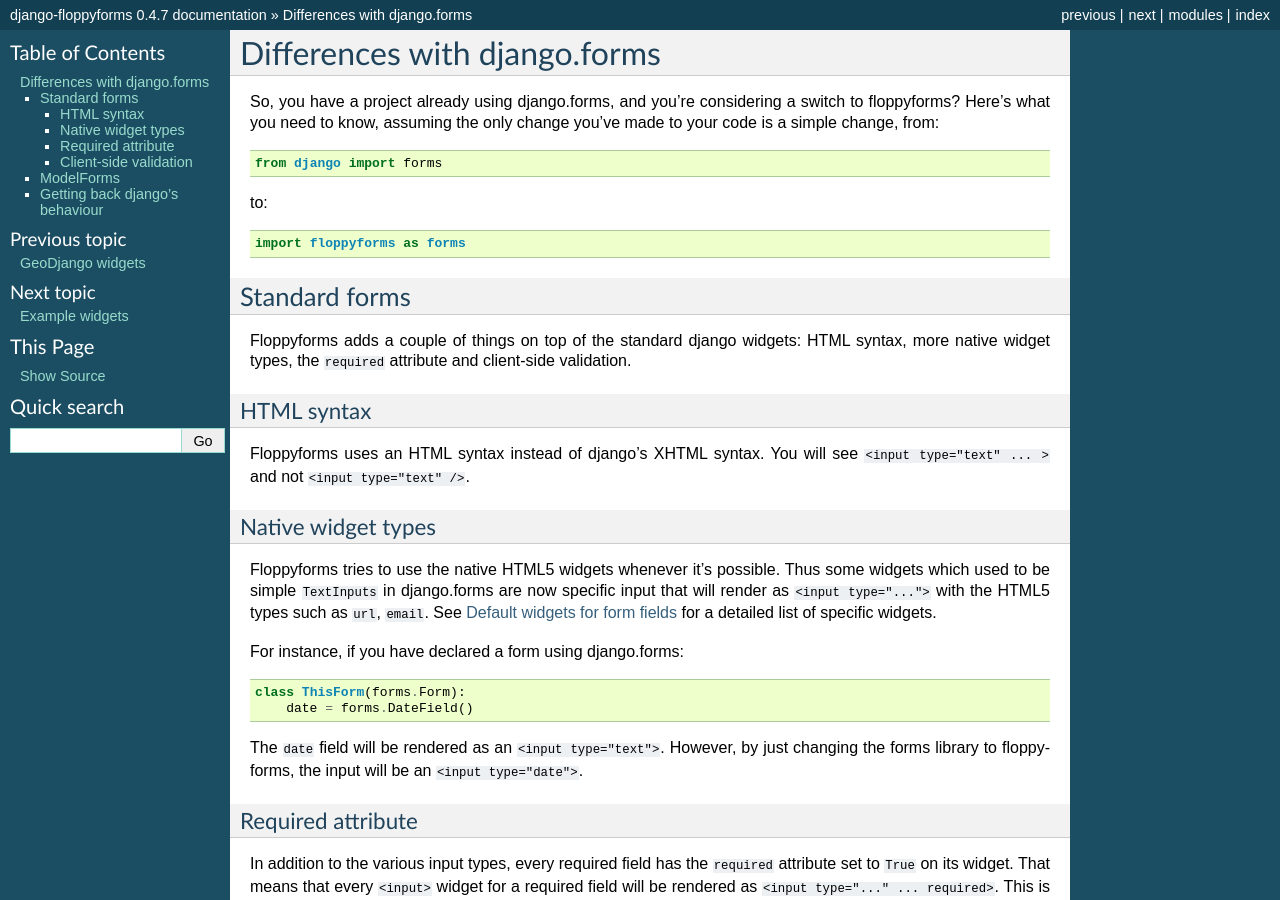
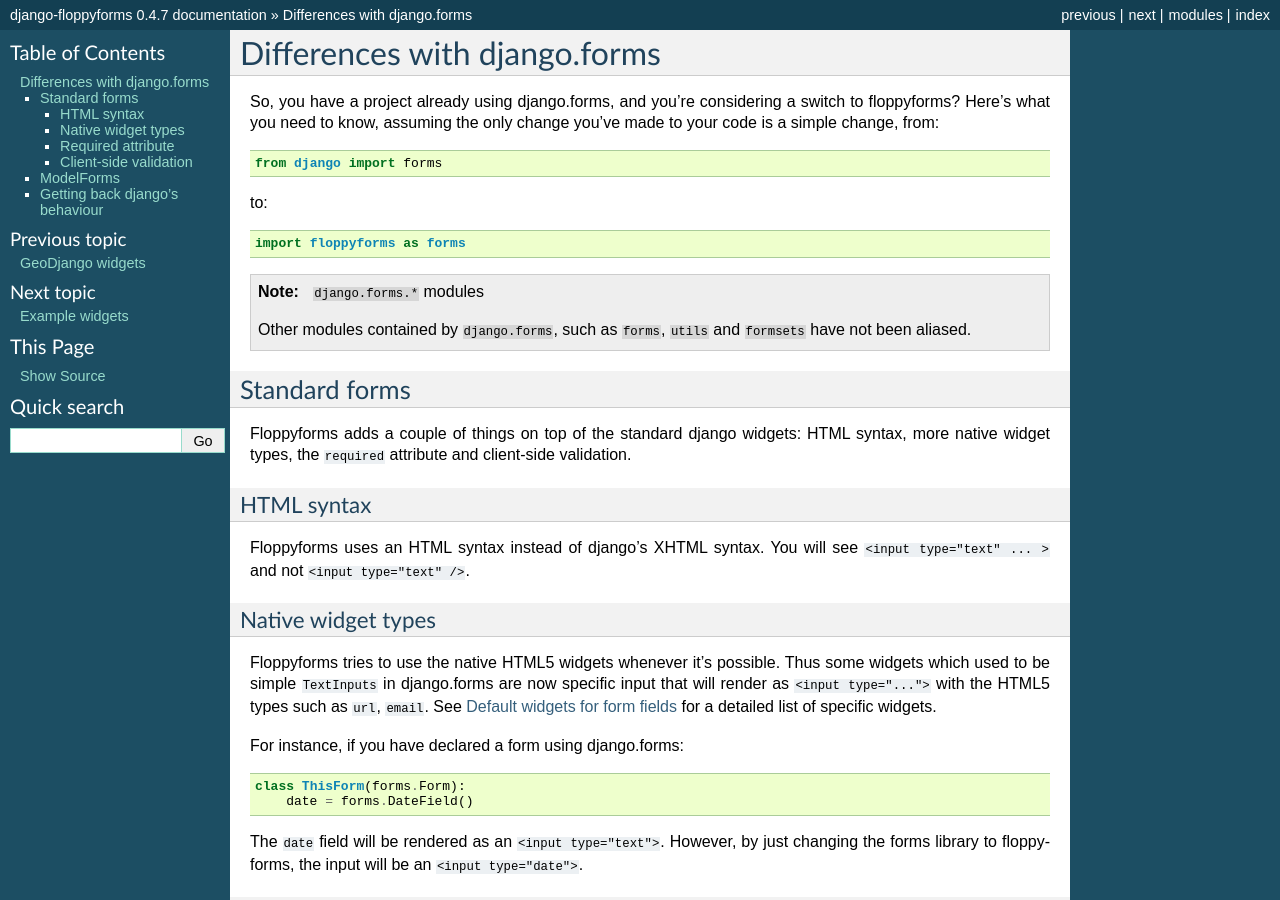
Before and after one commit to jazzband/django-floppyforms, a Sphinx documentation site: the page built from docs/differences.rst, in a window 1280 px wide and 900 px high. Built offline with Sphinx 7.4.7, drawn with Linux system fonts in a browser that asks for light colours.

Commit message:
Added a note so people don't fully consider floppyforms equivalent to django.forms

```diff
--- a/docs/differences.rst
+++ b/docs/differences.rst
@@ -15,6 +15,11 @@
 .. code-block:: python
 
     import floppyforms as forms
+
+.. note:: ``django.forms.*`` modules
+
+    Other modules contained by ``django.forms``, such as ``forms``, ``utils``
+    and ``formsets`` have not been aliased.
 
 Standard forms
 --------------
```
